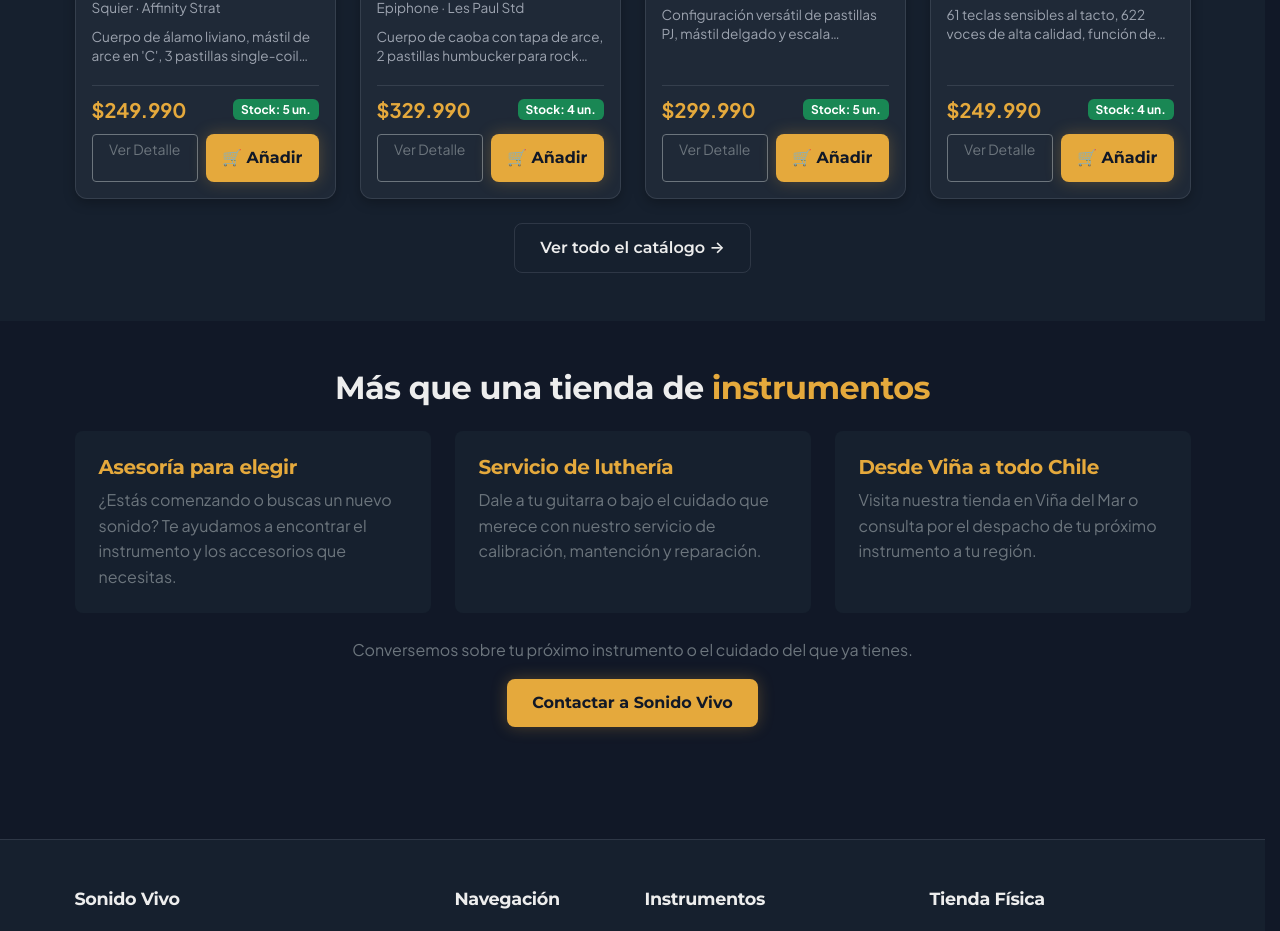
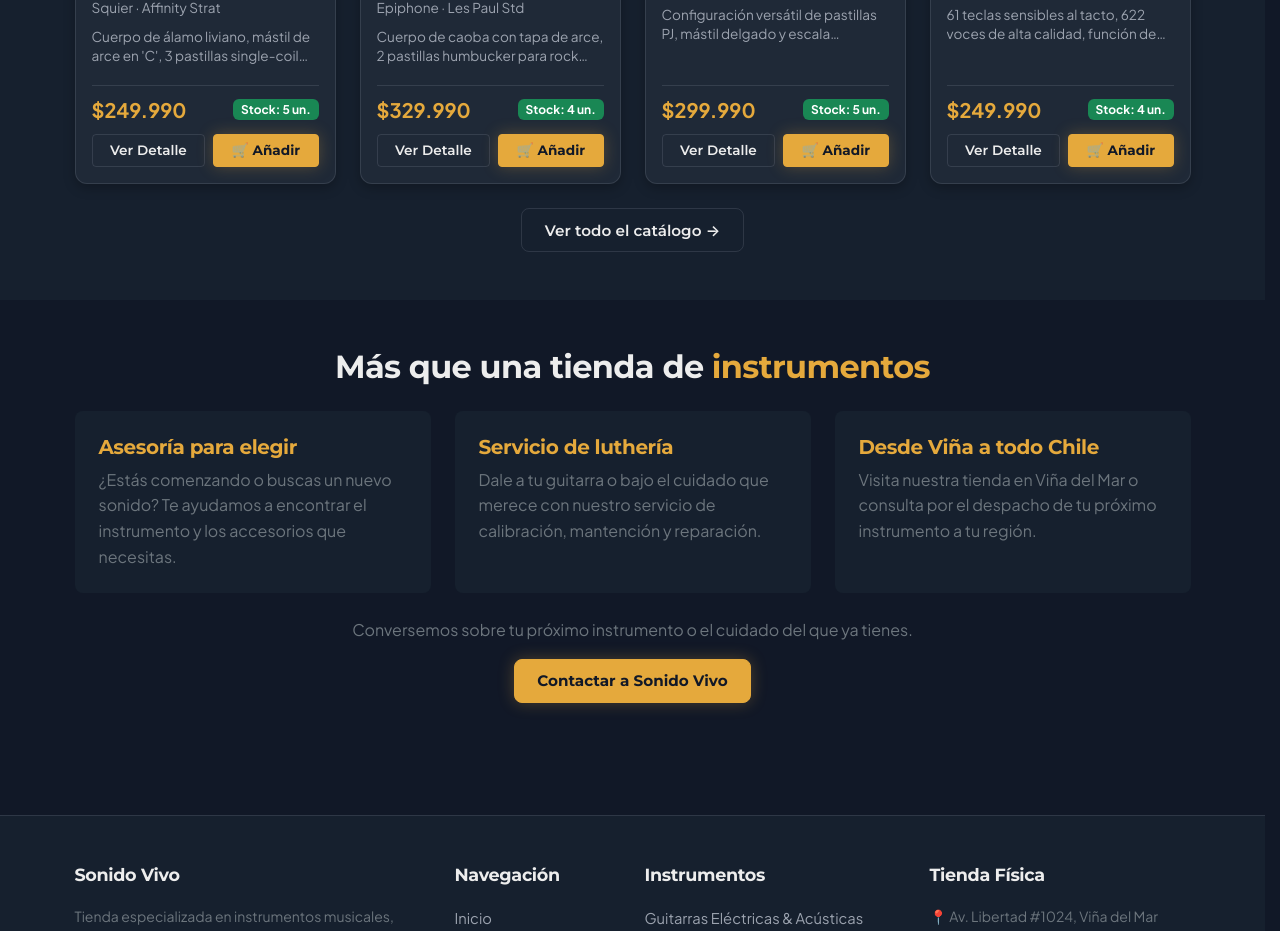
Before and after one commit to joseamadorcruz96/SonidoVivo_FL2, a React (Vite) app in the folder Sonido_Vivo_React/: page / in a window 1280 px wide. Shown: the part 1080-2011 px from the top of the page. Built offline with nearby package versions, Linux system fonts and the light colour scheme.

Commit message:
style: igualar dimensiones y centrado de botones en tarjetas de producto

```diff
--- a/Sonido_Vivo_React/src/App.css
+++ b/Sonido_Vivo_React/src/App.css
@@ -192,16 +192,23 @@ main {
   color: #111827;
   font-family: var(--font-heading);
   font-weight: 700;
-  font-size: 1rem;
-  padding: 0.75rem 1.6rem;
+  font-size: 0.95rem;
+  padding: 0.65rem 1.4rem;
   border-radius: var(--radius-md);
-  border: none;
+  border: 1px solid var(--color-gold);
   box-shadow: var(--shadow-gold);
+  display: inline-flex;
+  align-items: center;
+  justify-content: center;
+  text-align: center;
+  text-decoration: none;
+  line-height: 1.4;
   transition: all var(--transition-normal);
 }
 
 .btn-hero-gold:hover {
   background-color: var(--color-gold-hover);
+  border-color: var(--color-gold-hover);
   color: #111827;
   transform: translateY(-2px);
 }
@@ -219,10 +226,16 @@ main {
   color: var(--text-main);
   font-family: var(--font-heading);
   font-weight: 600;
-  font-size: 1rem;
-  padding: 0.75rem 1.6rem;
+  font-size: 0.95rem;
+  padding: 0.65rem 1.4rem;
   border-radius: var(--radius-md);
   border: 1px solid var(--border-subtle);
+  display: inline-flex;
+  align-items: center;
+  justify-content: center;
+  text-align: center;
+  text-decoration: none;
+  line-height: 1.4;
   transition: all var(--transition-normal);
 }
 
@@ -231,6 +244,14 @@ main {
   color: var(--color-gold);
   background-color: rgba(229, 169, 60, 0.08);
   transform: translateY(-2px);
+}
+
+/* Variante compacta para botones dentro de tarjetas */
+.btn-hero-gold.btn-sm,
+.btn-hero-outline.btn-sm {
+  padding: 0.4rem 0.75rem;
+  font-size: 0.85rem;
+  border-radius: var(--radius-sm);
 }
 
 /* Caja de Mensaje de Bienvenida Dinámico (RF-04) */
--- a/Sonido_Vivo_React/src/components/Producto.jsx
+++ b/Sonido_Vivo_React/src/components/Producto.jsx
@@ -78,14 +78,14 @@ export function Producto({ producto, onAgregarAlCarrito }) {
           <div className="d-flex gap-2">
             <Link
               to={`/producto/${codigo}`}
-              className="btn btn-sm btn-outline-secondary flex-grow-1"
+              className="btn btn-sm btn-hero-outline flex-fill"
             >
               Ver Detalle
             </Link>
 
             <button
               type="button"
-              className="btn btn-sm btn-hero-gold px-3 fw-bold btn-agregar-carrito"
+              className="btn btn-sm btn-hero-gold flex-fill btn-agregar-carrito"
               disabled={estaAgotado}
               onClick={manejarClickAgregar}
               title={estaAgotado ? 'Producto agotado' : 'Añadir al carrito'}
```
